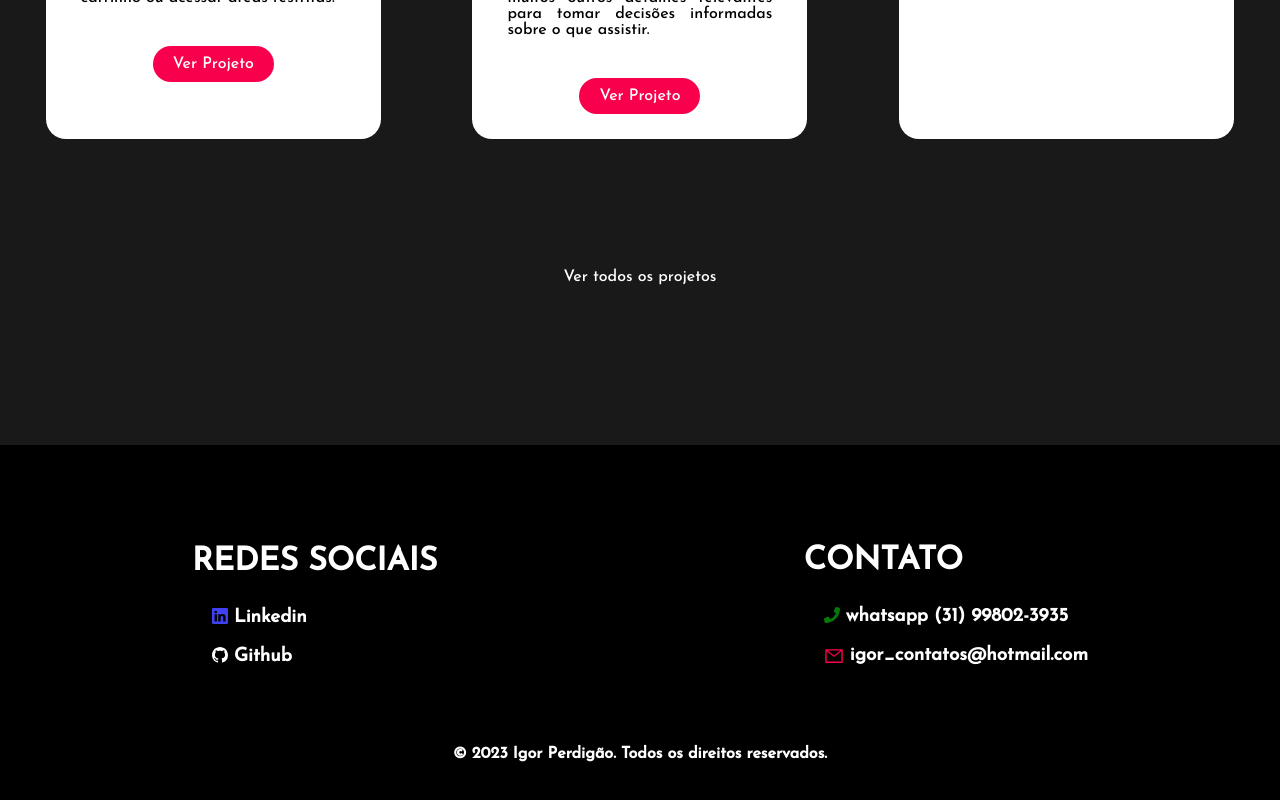
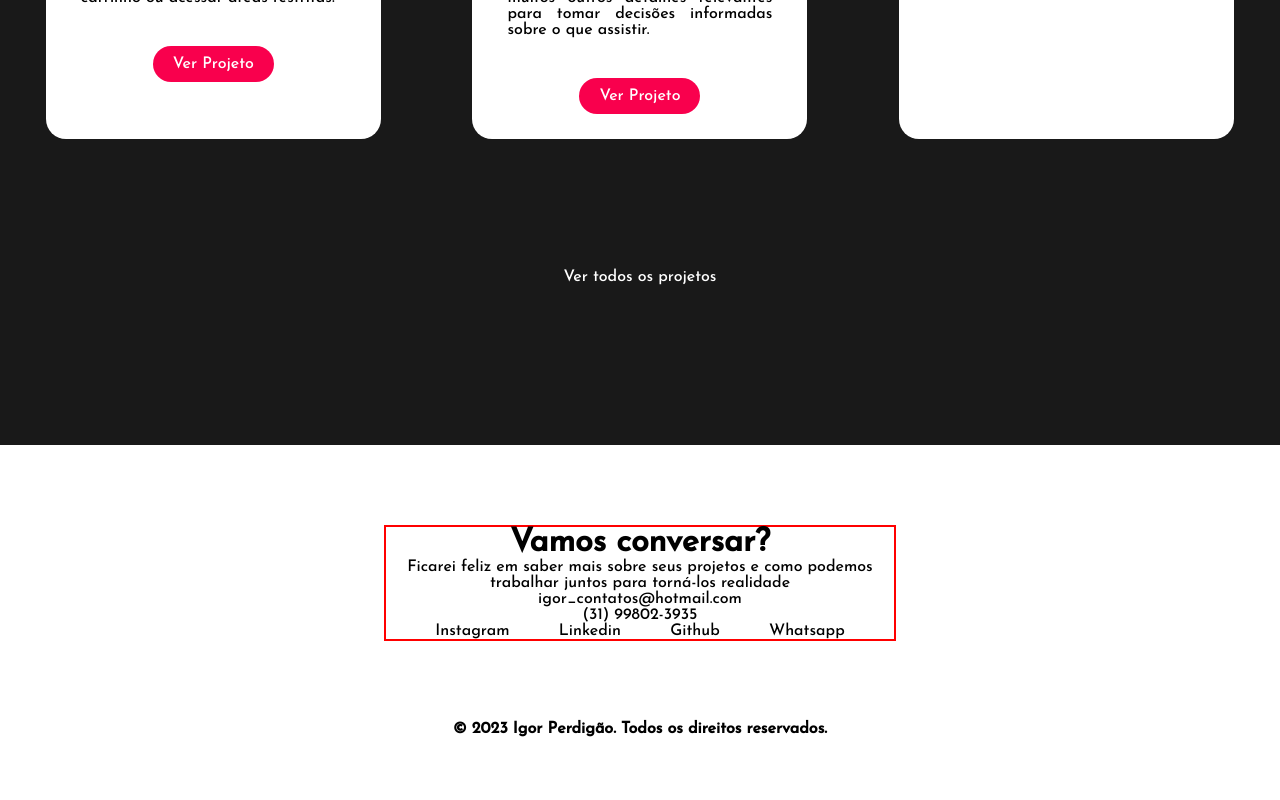
Before and after one commit to Hashtag-igor/Portfolio, a React (Vite) app: page / in a window 1280 px wide. Shown: the part 2457-3257 px from the top of the page. After the commit the page ends 3214 px from the top, so only its background shows below. Built offline with nearby package versions, Linux system fonts and the light colour scheme.

Commit message:
Modifica o component Footer

```diff
--- a/src/components/Footer.jsx
+++ b/src/components/Footer.jsx
@@ -6,7 +6,24 @@ import { FooterContainer, FooterName, FooterSocialContainer, FooterSocialLinkWra
 
 export default function Footer() {
   return (
-    <FooterContainer id="fale-comigo">
+    <div style={{background: "#fff" ,padding: "80px 0 20px 0"}} id='fale-comigo'>
+      <div style={{textAlign: "center", color: "#000000", width: "40%", margin: "auto", border: "2px solid red"}}>
+        <div>
+          <h1>Vamos conversar?</h1>
+          <p>Ficarei feliz em saber mais sobre seus projetos e como podemos trabalhar juntos para torná-los realidade</p>
+          <p>igor_contatos@hotmail.com</p>
+          <p>(31) 99802-3935</p>
+          <ul style={{listStyle: "none", display: "flex", alignItems: "center", justifyContent: "space-evenly"}}>
+            <li>Instagram</li>
+            <li>Linkedin</li>
+            <li>Github</li>
+            <li>Whatsapp</li>
+          </ul>
+        </div>
+      </div>
+
+      {/*
+      <FooterContainer id="fale-comigo">
       <FooterSocialContainer>
         <FooterSocialWrapper>
           <FooterTitle>REDES SOCIAIS</FooterTitle>
@@ -32,10 +49,14 @@ export default function Footer() {
             </FooterInfoWrapper>
         </FooterInfoContainer>
       </FooterSocialContainer>
+        </FooterContainer >
+      */
+
+      }
 
       <RightsReservedContainer>
         <FooterName>© 2023 Igor Perdigão. Todos os direitos reservados.</FooterName>
       </RightsReservedContainer>
-    </FooterContainer>
+    </div>
   )
 }
--- a/src/styles/FooterStyles.jsx
+++ b/src/styles/FooterStyles.jsx
@@ -4,13 +4,12 @@ import { AiOutlineMail } from "react-icons/ai"
 import { FaPhone } from "react-icons/fa"
 
 export const FooterContainer = styled.footer`
-    background-color: #000;
+    background: #FAF6F0;
     padding: 100px 0;
     display: flex;
     flex-direction: column;
     align-items: center;
     justify-content: center;
-    color: #fff;
 `
 export const FooterSocialContainer = styled.div`
     display: flex;
@@ -101,6 +100,7 @@ export const RightsReservedContainer = styled.div`
 export const FooterName = styled.h5`
     font-size: 16px;
     text-align: center;
+    color: rgb(0, 0, 0);
 
     @media screen and (max-width: 400px) {
         font-size: 14px;
```
